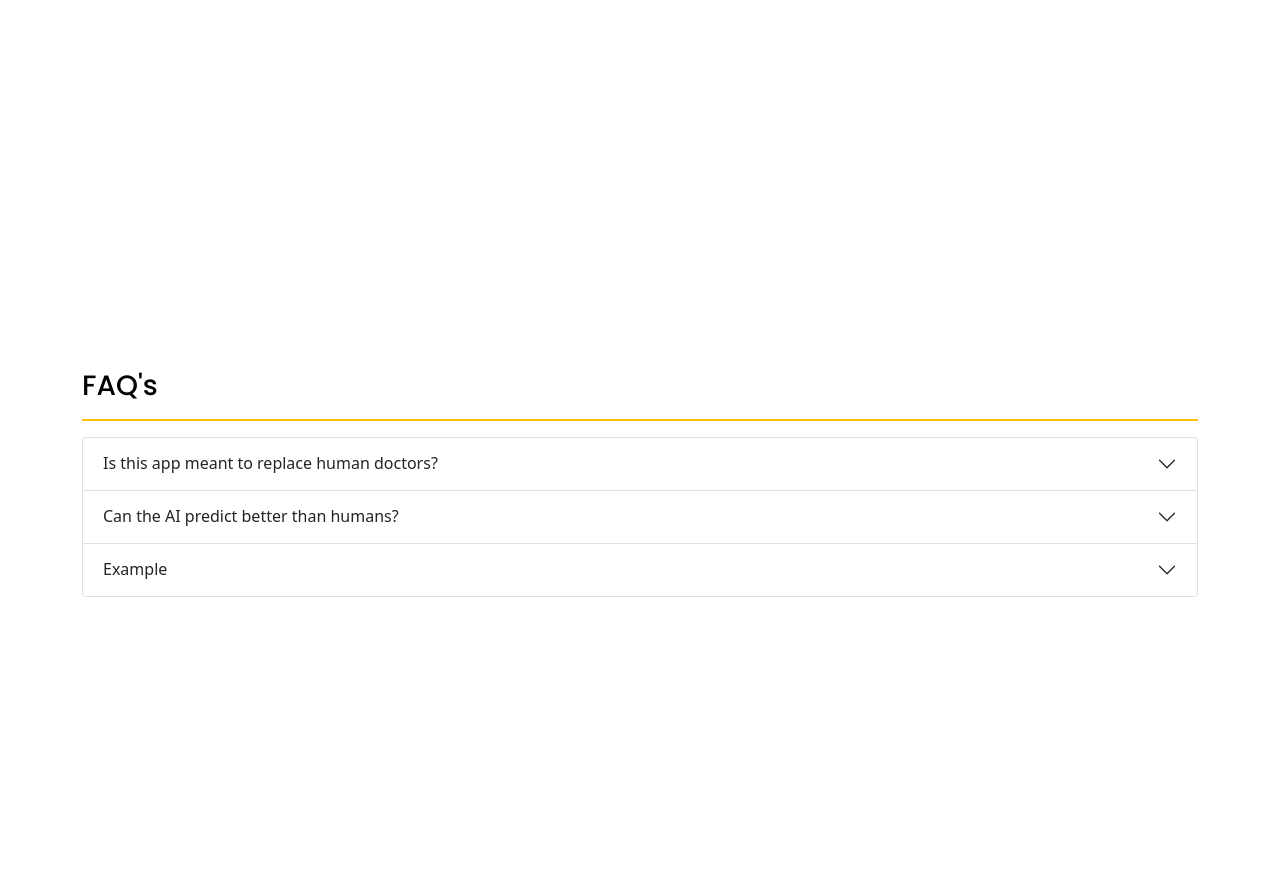
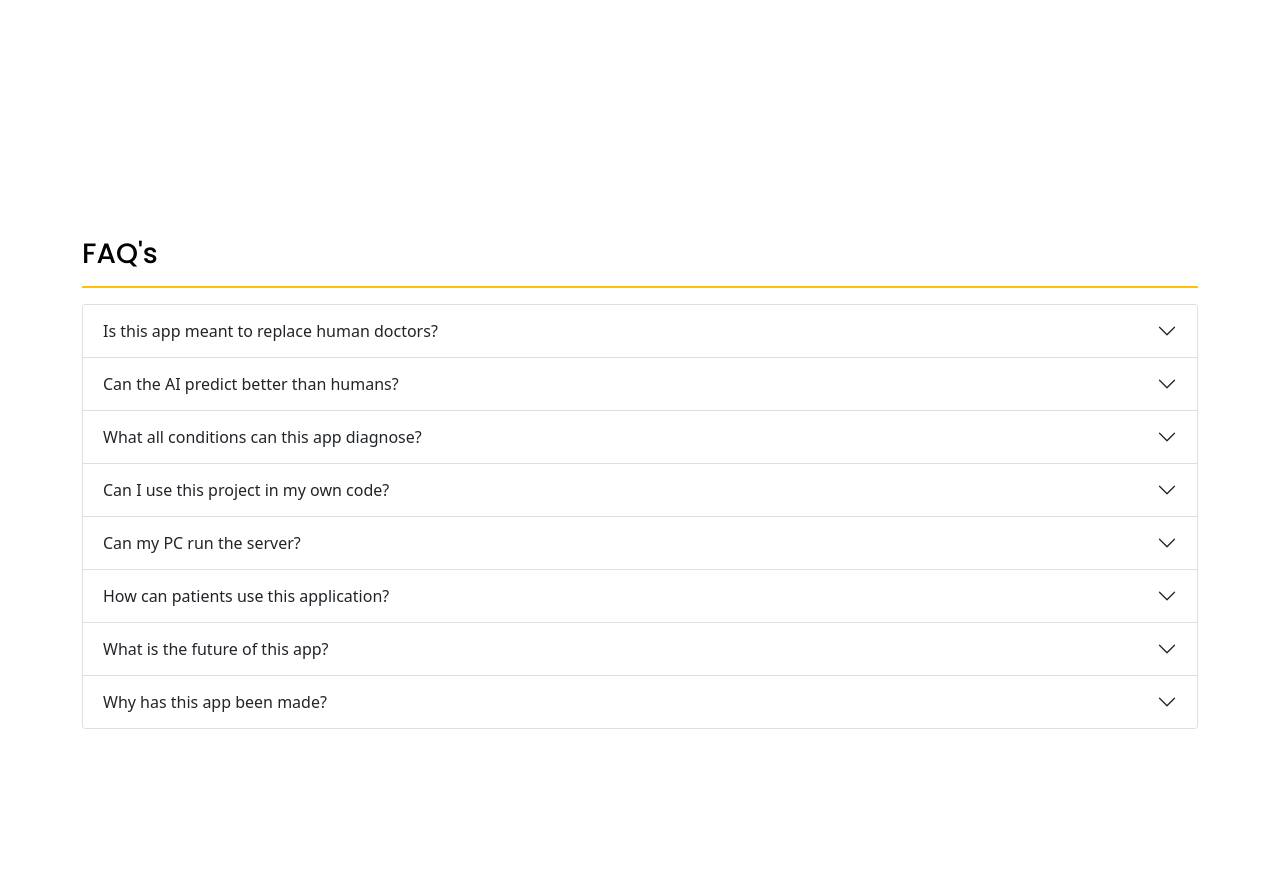
Before and after one commit to SystematicError/chest-xray-ai, a Flask app: page / in a window 1280 px wide. Shown: the part 2293-3176 px from the top of the page. Run offline with Flask 2, Linux system fonts and the light colour scheme.

Commit message:
Add more FAQ's

```diff
--- a/templates/home.html
+++ b/templates/home.html
@@ -166,13 +166,99 @@
                         <div class="accordion-item">
                             <h2 class="accordion-header">
                                 <button class="accordion-button collapsed" type="button" data-bs-toggle="collapse" data-bs-target="#collapse-3">
-                                    Example
+                                    What all conditions can this app diagnose?
                                 </button>
                             </h2>
 
                             <div class="accordion-collapse collapse" id="collapse-3" data-bs-parent="#accordion">
                                 <div class="accordion-body">
-                                    Test test test
+                                    This project can diagnose the following: Atelectasis, Consolidation, Inflitration,
+                                    Pneumothorax, Edema, Emphysema, Fibrosis, Effusion, Pneumonia, Pleural Thickening,
+                                    Cardiomegaly, Nodule, Mass, Hernia, Lung Lesion, Fractures, Lung Opacity and
+                                    Enlarged Cardiomediastinum.
+                                </div>
+                            </div>
+                        </div>
+
+                        <!-- FAQ 4 -->
+                        <div class="accordion-item">
+                            <h2 class="accordion-header">
+                                <button class="accordion-button collapsed" type="button" data-bs-toggle="collapse" data-bs-target="#collapse-4">
+                                    Can I use this project in my own code?
+                                </button>
+                            </h2>
+
+                            <div class="accordion-collapse collapse" id="collapse-4" data-bs-parent="#accordion">
+                                <div class="accordion-body">
+                                    Yes you can, however, since this project is licensed under GPL-3, your code will
+                                    also need to be licensed under the same license. You can add credits as mentioned
+                                    in the GPL License.
+                                </div>
+                            </div>
+                        </div>
+
+                        <!-- FAQ 5 -->
+                        <div class="accordion-item">
+                            <h2 class="accordion-header">
+                                <button class="accordion-button collapsed" type="button" data-bs-toggle="collapse" data-bs-target="#collapse-5">
+                                    Can my PC run the server?
+                                </button>
+                            </h2>
+
+                            <div class="accordion-collapse collapse" id="collapse-5" data-bs-parent="#accordion">
+                                <div class="accordion-body">
+                                    Most probably yes, regardless of your OS, this project should run fine. This uses a
+                                    pre-trained model so it shouldn't put too much load on your resources. It may even be
+                                    possible to run this on Android phones using the Termux app.
+                                </div>
+                            </div>
+                        </div>
+
+                        <!-- FAQ 6 -->
+                        <div class="accordion-item">
+                            <h2 class="accordion-header">
+                                <button class="accordion-button collapsed" type="button" data-bs-toggle="collapse" data-bs-target="#collapse-6">
+                                    How can patients use this application?
+                                </button>
+                            </h2>
+
+                            <div class="accordion-collapse collapse" id="collapse-6" data-bs-parent="#accordion">
+                                <div class="accordion-body">
+                                    Currently, this app aims to assist healthcare workers only, however, the code can be tweaked to
+                                    allow patients to view the results which has been analysed by their doctors.
+                                </div>
+                            </div>
+                        </div>
+
+                        <!-- FAQ 7 -->
+                        <div class="accordion-item">
+                            <h2 class="accordion-header">
+                                <button class="accordion-button collapsed" type="button" data-bs-toggle="collapse" data-bs-target="#collapse-7">
+                                    What is the future of this app?
+                                </button>
+                            </h2>
+
+                            <div class="accordion-collapse collapse" id="collapse-7" data-bs-parent="#accordion">
+                                <div class="accordion-body">
+                                    Currently, Blaze is just a prototype and a proof of concept however with much more rigoros training
+                                    and testing, this project could have real world implications.
+                                </div>
+                            </div>
+                        </div>
+
+                        <!-- FAQ 8 -->
+                        <div class="accordion-item">
+                            <h2 class="accordion-header">
+                                <button class="accordion-button collapsed" type="button" data-bs-toggle="collapse" data-bs-target="#collapse-8">
+                                    Why has this app been made?
+                                </button>
+                            </h2>
+
+                            <div class="accordion-collapse collapse" id="collapse-8" data-bs-parent="#accordion">
+                                <div class="accordion-body">
+                                    This app has been made as a submition for a competetion. However from a real world standpoint,
+                                    this app is meant to <a href="https://sdgs.un.org/goals/goal3">ensure healthy lives and
+                                    promote well-being for all at all ages</a>.
                                 </div>
                             </div>
                         </div>
```
